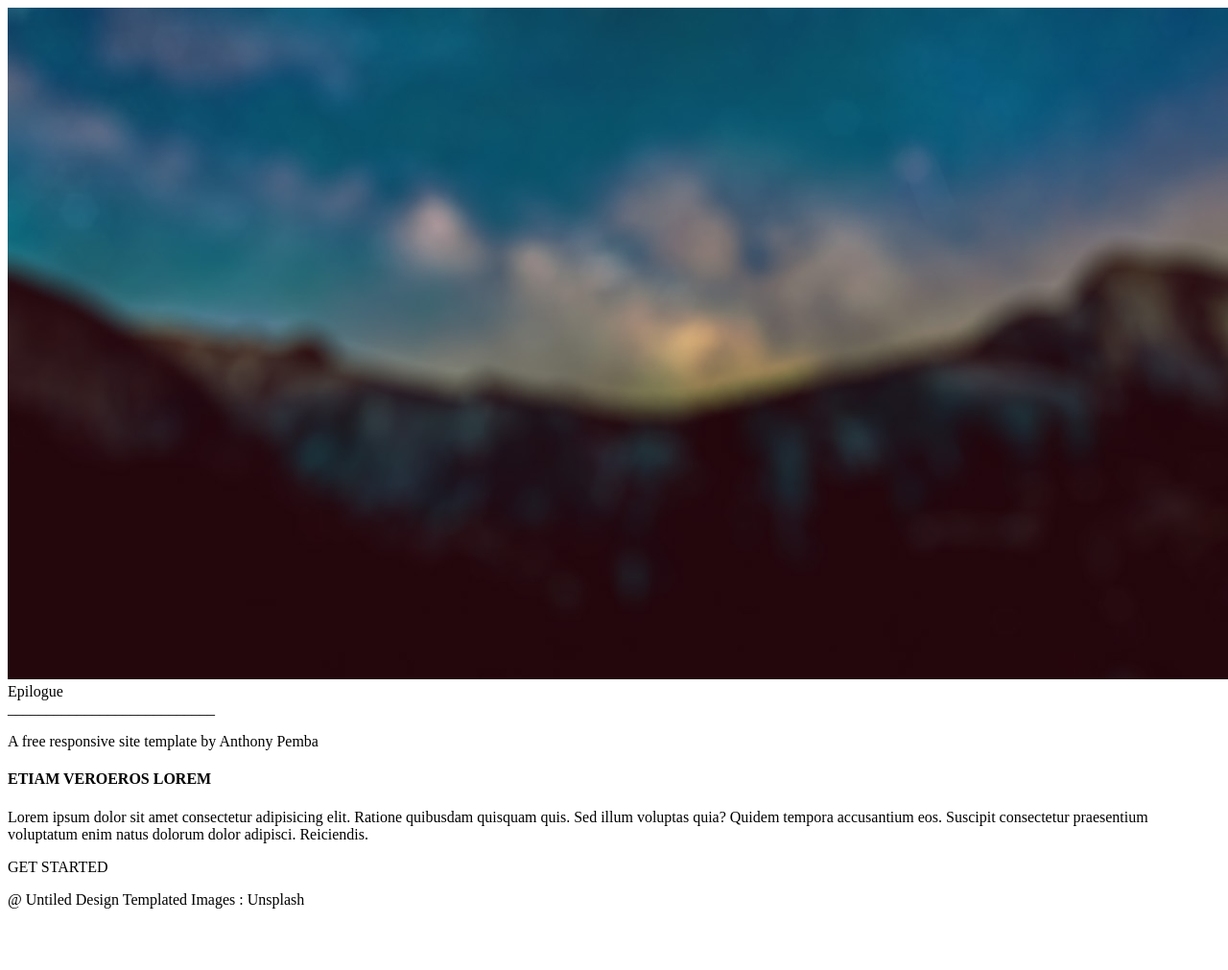
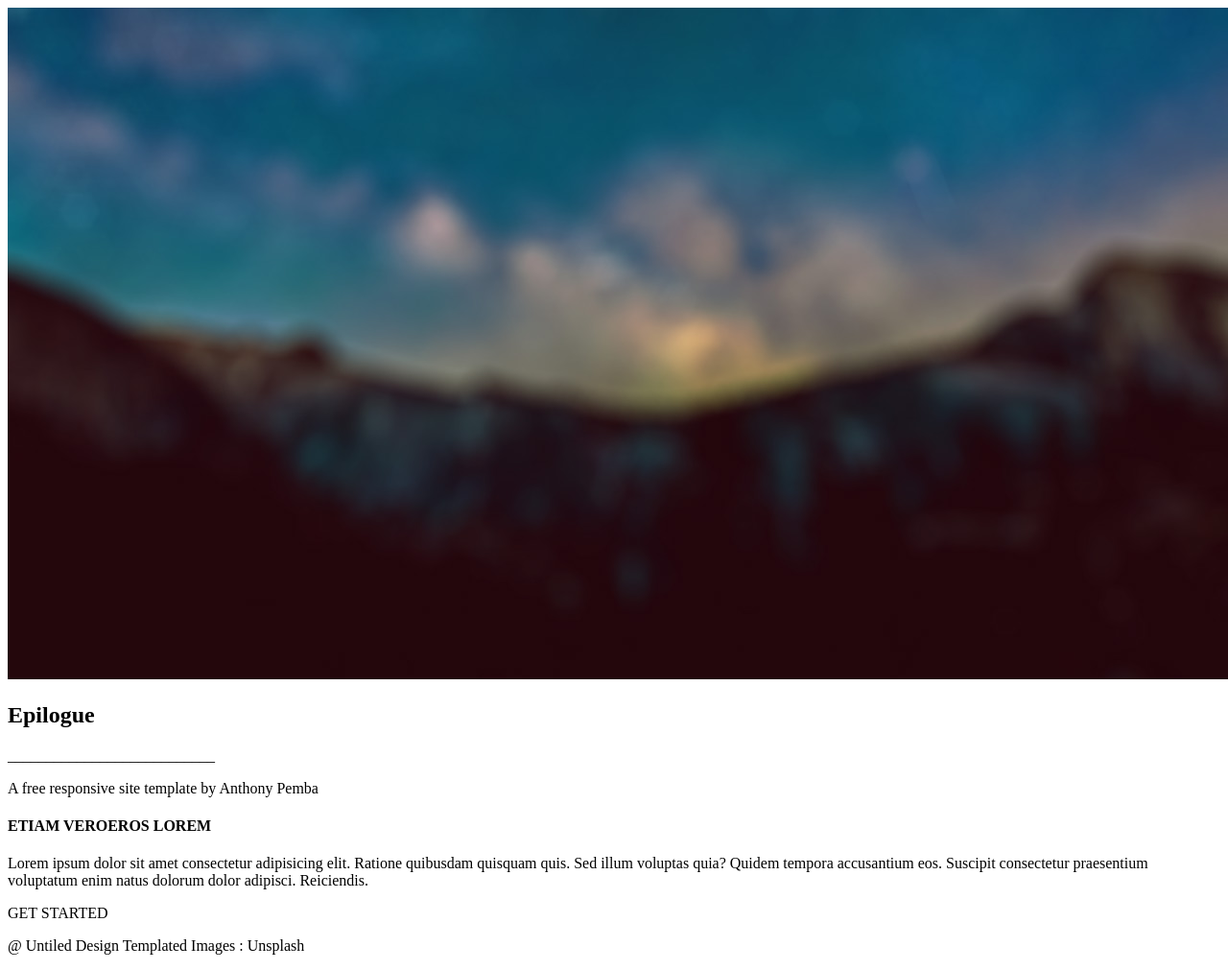
Before and after one commit to blakfreeman/epilogue, a plain HTML site: page index.html in a window 1280 px wide. Shown: the top 1011 px of the page at 96% size. Before the commit the page ends 955 px from the top, so only its background shows below. Drawn offline with Linux system fonts and the light colour scheme.

Commit message:
Update index.html

```diff
--- a/index.html
+++ b/index.html
@@ -7,24 +7,28 @@
     <title>Document</title>
 </head>
 <body>
+     <!-- section head -->
+
     <section>
         <div class="head">
 <img src="images/banner.jpg" alt="">
-<div>Epilogue</div>
+<div><h1>Epilogue</h1></div>
 <div>___________________________</div>
-<div> <p>A free responsive site template by Anthony Pemba</p></div>
+<div> <p>A free responsive site template by <span>Anthony Pemba</span> </p></div>
         </div>
     </section>
  <!-- pour que le body prenne une taille definie -->
     <section class="body-width" >
-        <!-- Magna Porta -->
+
 <div>
-            <!-- il vaut mieux que tu puisse faire toi la creation -->
+   <!-- il vaut mieux que tu puisse faire toi la creation -->
+   <div>       <!-- Magna Porta -->
+   </div>
 <div></div>
 <div></div>
 <div></div>
 </div>
-        <section>
+     <section>
         <!-- 4 Cartes -->
         <div></div>
         <div></div>
@@ -33,7 +37,7 @@
   <section>
 
         <!-- Footer-->
-        <div class="container-footer">
+        <div class="container-footer-width">
 <div>
     <h1>ETIAM VEROEROS LOREM</h1>
 </div>
@@ -49,7 +53,7 @@
 <div class="logo">
     <a href=""></a><a href=""></a><a href=""></a><a href=""></a><a href=""></a>
 </div>
-<div>@ Untiled Design <span>Templated</span> Images : <span>Unsplash</span>  </div>
+<div> <p> @ Untiled Design <span>Templated</span> Images : <span>Unsplash</span></p>  </div>
 </section>
         </section>
 
```
